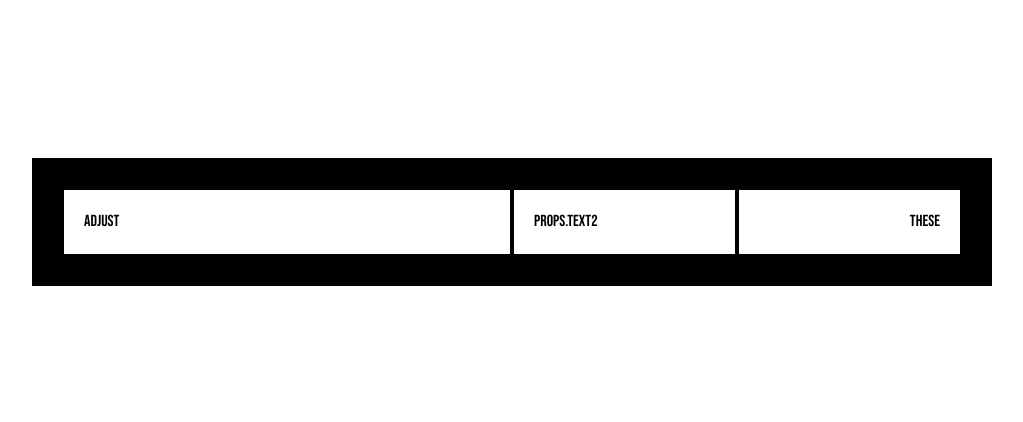
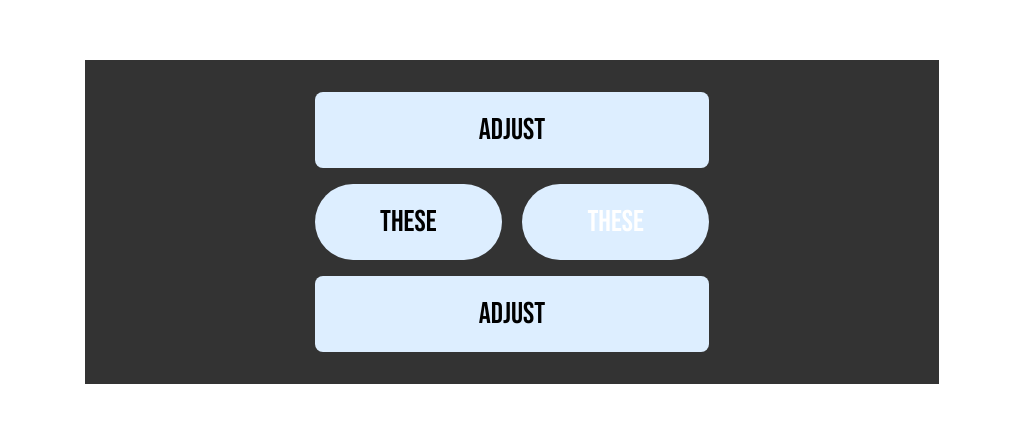
Before and after one commit to acm-ucr/ridesucr-website, a Next.js app: page / in a window 1280 px wide. Shown: the part 178-600 px from the top of the page, without its empty margins (128-1151 px from the left). Built offline with nearby package versions, Linux system fonts and the light colour scheme.

Commit message:
example issue - sc (sorry i got delayed)

```diff
--- a/src/app/globals.css
+++ b/src/app/globals.css
@@ -1,8 +1,8 @@
 @import "tailwindcss";
 
 @theme {
-  --color-ridesucr-gray: #949494;
-  --color-ridesucr-black: #000000;
-  --color-ridesucr-green: #005058;
-  --color-ridesucr-white: #ffffff;
+  --color-ridesucr-gray: #676767;
+  --color-ridesucr-black: #333333;
+  --color-ridesucr-green: #2d4d2d;
+  --color-ridesucr-white: #ddeeff;
 }
--- a/src/components/Example.tsx
+++ b/src/components/Example.tsx
@@ -1,16 +1,20 @@
 const Example = (props: { text1: string; text2: string; text3: string }) => {
   return (
-    <div className="bg-ridesucr-black flex w-3/4 items-center gap-1 justify-self-center p-8">
-      <div className="bg-ridesucr-white w-1/2 p-5 text-left">{props.text1}</div>
-      <div className="flex w-1/2 flex-row gap-1">
-        <div className="bg-ridesucr-white w-full p-5 text-left">
-          props.text2
+    <div className="bg-ridesucr-black flex w-2/3 flex-col items-center gap-4 justify-self-center p-8 text-center text-3xl">
+      <div className="bg-ridesucr-white w-1/2 rounded p-5 md:rounded-lg">
+        {props.text1}
+      </div>
+      <div className="flex w-1/2 flex-row gap-5">
+        <div className="bg-ridesucr-white w-full rounded-full p-5">
+          {props.text2}
         </div>
-        <div className="bg-ridesucr-white w-full p-5 text-right">
+        <div className="bg-ridesucr-white w-full rounded-full p-5 text-white">
           {props.text2}
         </div>
       </div>
-      {/* Hint: Add another box/div here similarly to line 4 */}
+      <div className="bg-ridesucr-white w-1/2 rounded p-5 md:rounded-lg">
+        {props.text1}
+      </div>
     </div>
   );
 };
```
